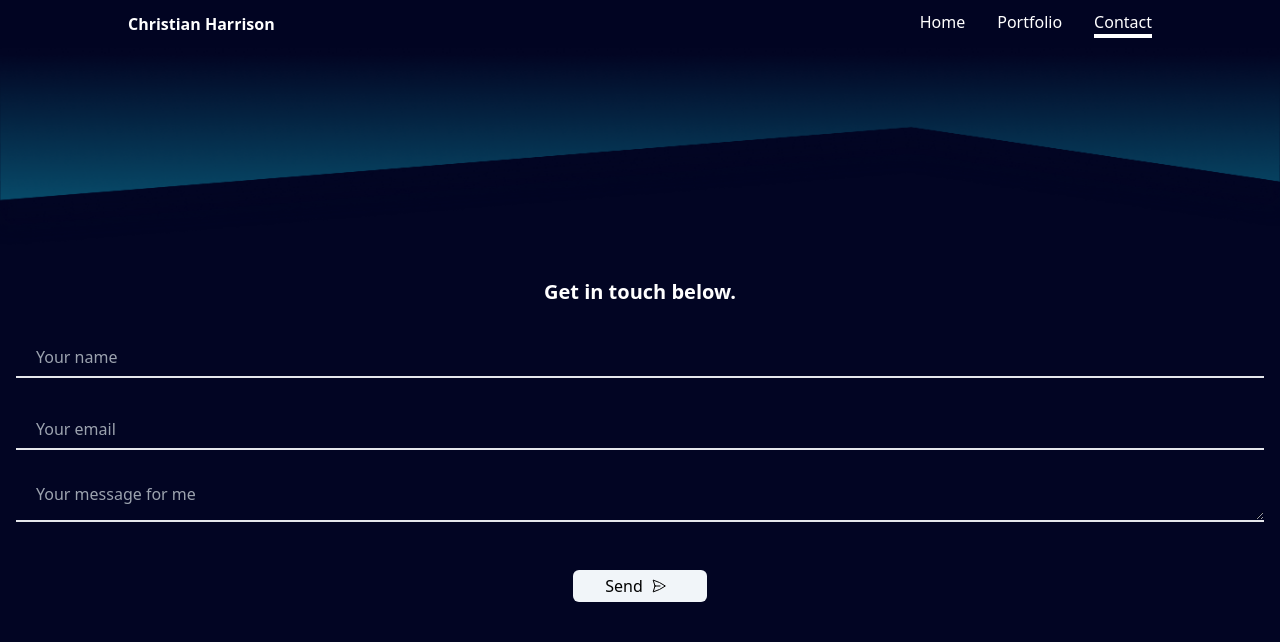
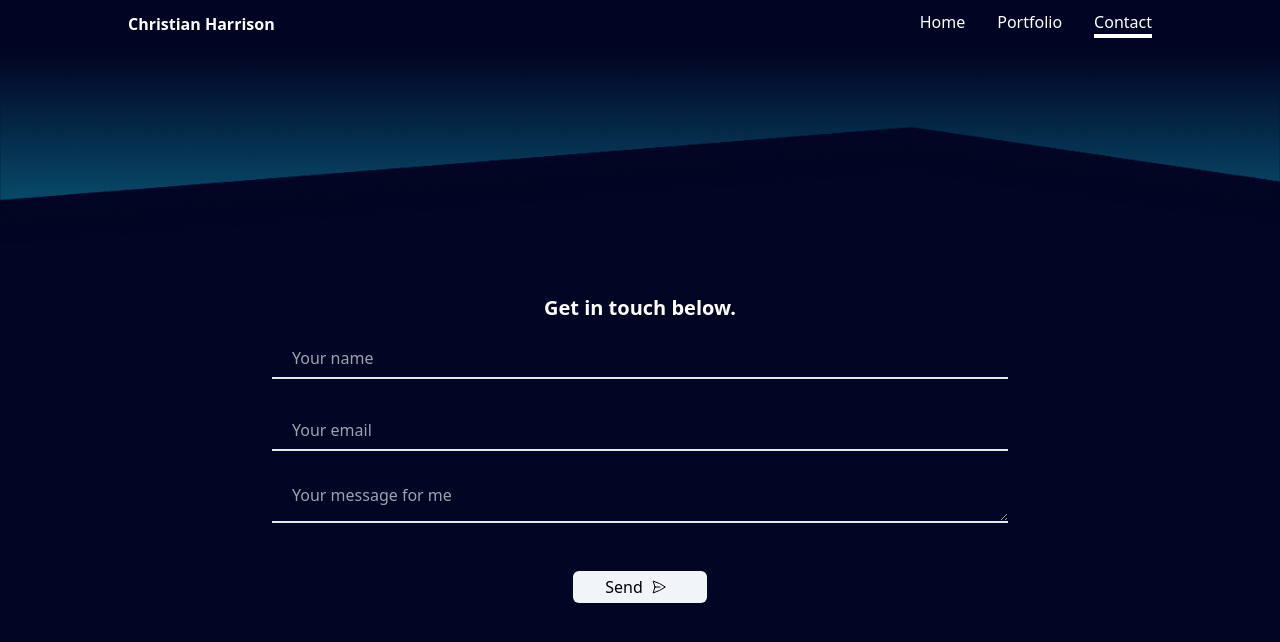
Before and after one commit to christywastaken/christianharrison, a Nuxt app: page /contact in a window 1280 px wide. Shown: the top 642 px of the page. Built offline with nearby package versions, Linux system fonts and the light colour scheme.

Commit message:
Adds success and error handling UI to contact page

```diff
--- a/components/ContactForm.vue
+++ b/components/ContactForm.vue
@@ -1,7 +1,14 @@
 <template>
-  <form v-if="!requestStatus.success && !requestStatus.error" class="flex flex-col items-center justify-center px-4 py-4" @submit.prevent="submitForm">
+  <div>
+    <div>
+      <form
+        v-if="!requestStatus.success && !requestStatus.error"
+        class="flex flex-col items-center justify-center px-4 py-4"
+        @submit.prevent="submitForm"
+      >
+        <h2 class="header-text">Get in touch below.</h2>
         <input
-      class="my-4 w-full px-5 text-white bg-transparent border-b-2 h-10 focus:outline-none focus:bg-transparent"
+          class="input-field focus:outline-none focus:bg-transparent"
           type="text"
           id="name"
           v-model="form.name"
@@ -11,7 +18,7 @@
         />
 
         <input
-      class="my-4 w-full px-5 text-white bg-transparent border-b-2 h-10 focus:outline-none focus:bg-transparent"
+          class="input-field focus:outline-none focus:bg-transparent"
           type="email"
           id="email"
           v-model="form.email"
@@ -21,7 +28,7 @@
         />
 
         <ResizeableTextInput
-      class="my-4 w-full px-5 text-white bg-transparent border-b-2 h-10 resize-y focus:outline-none focus:bg-transparent"
+          class="input-field focus:outline-none focus:bg-transparent resize-y"
           id="message"
           v-model="form.message"
           required
@@ -29,30 +36,41 @@
           autocomplete="off"
         />
 
-
-    <button class="flex items-center justify-center rounded-md mt-8 px-8 bg-slate-100 disabled:bg-slate-400" :disabled="requestStatus.waiting" type="submit">
-      {{ buttonText }} <Icon v-if="!requestStatus.waiting" name="paperplane" class="m-2 h-4 w-4 stroke-black"></Icon> <Icon v-if="requestStatus.waiting" name="spinner" class="m-2 h-4 w-4 fill-black icon-spin"></Icon>
+        <button
+          class="flex items-center justify-center rounded-md mt-8 px-8 bg-slate-100 disabled:bg-slate-400"
+          :disabled="requestStatus.waiting"
+          type="submit"
+        >
+          {{ buttonText }}
+          <Icon v-if="!requestStatus.waiting" name="paperplane" class="m-2 h-4 w-4 stroke-black"></Icon>
+          <Icon v-if="requestStatus.waiting" name="spinner" class="m-2 h-4 w-4 fill-black icon-spin"></Icon>
         </button>
       </form>
-  <div v-if="requestStatus.success" class="h-12 my-4 bg-green-500">Success</div>
-  <div v-if="requestStatus.error" class="h-12 my-4 bg-red-500">Failure: {{ requestStatus.errorMessage }}</div>
-
-
+    </div>
+    <h2 v-if="requestStatus.success" class="header-text">
+      Thanks for getting in touch.<br /><br />I'll get back to you shortly via email.
+    </h2>
+    <h2 v-if="requestStatus.error" class="header-text">
+      Oh dear. There was a problem submitting your request. Refresh the page and try again.<br /><br />
+      If that doesn't fix it, contact me on my GitHub:
+      <a href="https://github.com/christywastaken" target="_blank" class="hover:text-gray-400"
+        ><u><i>https://github.com/christywastaken</i></u></a
+      >
+    </h2>
+  </div>
 </template>
 
 <script setup lang="ts">
-
   const requestStatus = ref({
     waiting: false,
     success: false,
     error: false,
-    errorMessage: ""
-  })
+    errorMessage: "",
+  });
 
   const buttonText = computed(() => {
-    return requestStatus.value.waiting ? 'Sending' : 'Send'
-  })
-
+    return requestStatus.value.waiting ? "Sending" : "Send";
+  });
 
   const form = ref({
     name: "",
@@ -61,7 +79,7 @@
   });
 
   const submitForm = () => {
-    requestStatus.value.waiting = true
+    requestStatus.value.waiting = true;
     $fetch("/api/send-email", {
       method: "POST",
       body: {
@@ -93,14 +111,38 @@
 </style>
 
 <style scoped>
-
   @keyframes spin {
-    0% { transform: rotate(0deg); }
-    100% {transform: rotate(360deg); }
+    0% {
+      transform: rotate(0deg);
+    }
+    100% {
+      transform: rotate(360deg);
+    }
   }
 
   .icon-spin {
     animation: spin 1s linear infinite;
   }
 
+  .header-text {
+    display: flex-col;
+    justify-content: center;
+    color: white;
+    font-weight: 600;
+    font-size: 1.25rem;
+    text-align: center;
+    text-decoration: inherit;
+  }
+
+  .input-field {
+    margin-top: 1rem;
+    margin-bottom: 1rem;
+    width: 100%;
+    padding-left: 1.25rem;
+    padding-right: 1.25rem;
+    color: white;
+    background-color: transparent;
+    border-bottom-width: 2px;
+    height: 2.5rem;
+  }
 </style>
--- a/pages/contact.vue
+++ b/pages/contact.vue
@@ -1,6 +1,5 @@
 <template>
   <div class="flex flex-col justify-center min-h-screen">
-    <h2 class="flex justify-center text-white font-semibold text-xl"> Get in touch below.</h2>
     <ContactForm class="md:mx-[20%] mx-[5%]" />
   </div>
 </template>
```
Lines whose indentation alone changed are shown as unchanged.
